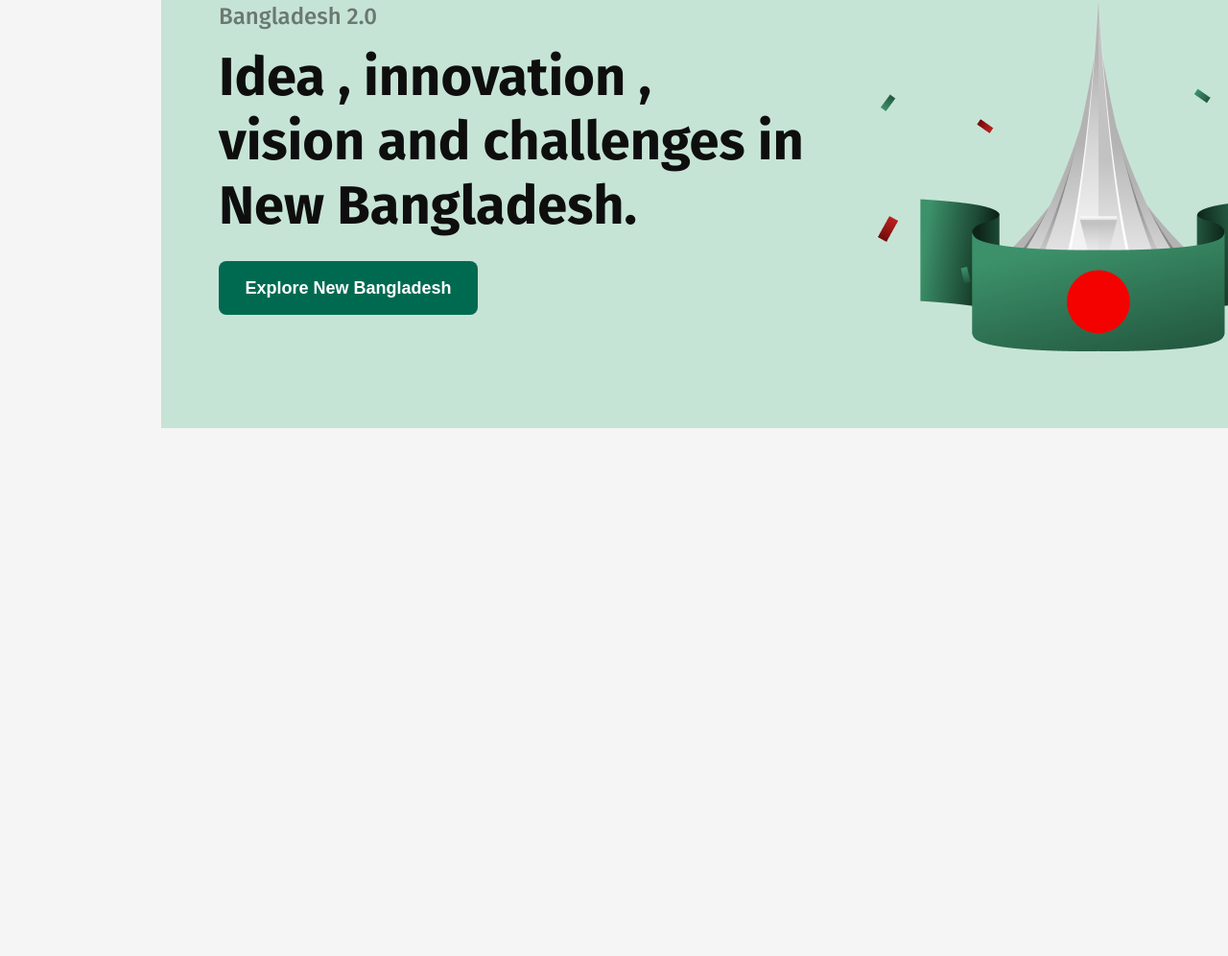
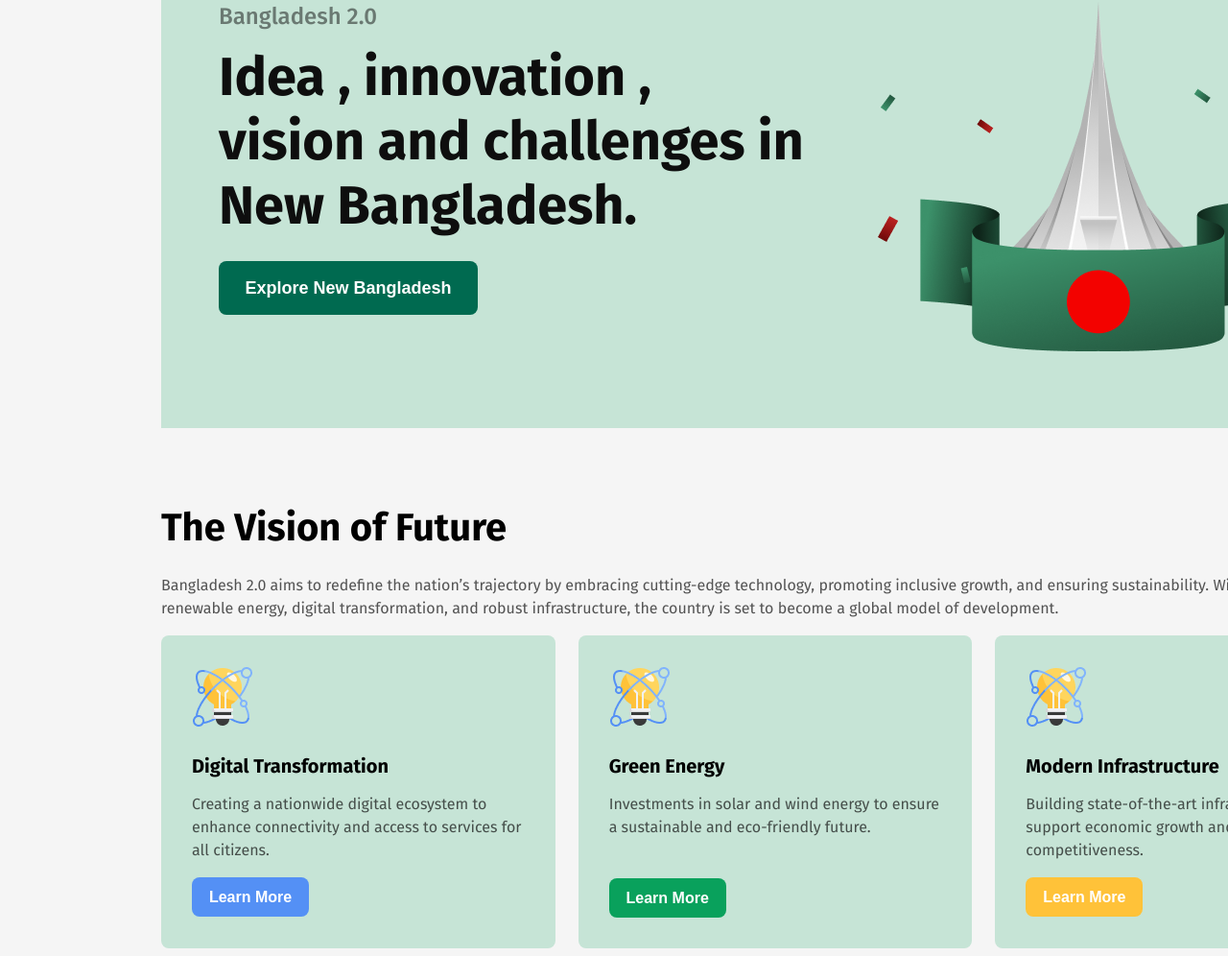
Before and after one commit to nazrul44088/B11A1-nazrul-assignment1, a plain HTML site: page index.html in a window 1280 px wide. Shown: the part 217-1213 px from the top of the page at 96% size. Before the commit the page ends 800 px from the top, so only its background shows below. Drawn offline with Linux system fonts and the light colour scheme.

Commit message:
added future bangladesh content

```diff
--- a/index.html
+++ b/index.html
@@ -32,7 +32,37 @@
         </section>
     </header>
     <main>
+        <section class="piller-bangladesh">
 
+        </section>
+        <section class="future-vision">
+            <h3 class="vision-title">The Vision of Future</h3>
+            <p class="all-description">Bangladesh 2.0 aims to redefine the nation’s trajectory by embracing cutting-edge technology, promoting inclusive growth, and ensuring sustainability. With initiatives in renewable energy, digital transformation, and robust infrastructure, the country is set to become a global model of development.</p>
+            <div class="vision-container">
+                <div class="future-content">
+                    <img src="assets/card-icon.png" alt="">
+                    <h4 class="vision-heading">Digital Transformation</h4>
+                    <p class="all-description">Creating a nationwide digital ecosystem to enhance connectivity and access to services for all citizens.</p>
+                    <button class="digital-btn">Learn More</button>
+
+
+                </div>
+                <div class="future-content">
+                    <img src="assets/card-icon.png" alt="">
+                    <h4 class="vision-heading">Green Energy</h4>
+                    <p class="all-description">Investments in solar and wind energy to ensure a sustainable and eco-friendly future.</p>
+                    <div class="btn-bottom2">
+                        <button class="green-btn">Learn More</button>
+                    </div>
+                    </div>
+                <div class="future-content">
+                    <img src="assets/card-icon.png" alt="">
+                    <h4 class="vision-heading">Modern Infrastructure</h4>
+                    <p class="all-description">Building state-of-the-art infrastructure to support economic growth and global competitiveness.</p>
+                    <button class="modern-btn">Learn More</button>
+                </div>
+            </div>
+        </section>
     </main>
     <footer>
 
--- a/styles/styles.css
+++ b/styles/styles.css
@@ -73,3 +73,61 @@ body{
     border-radius: 8px;
     border: none;
 }
+.piller-bangladesh{
+    margin:80px 160px 0 160px;
+}
+.future-vision{
+    margin:80px 160px 0 160px;
+}
+.vision-title{
+    font-size: 40px;
+    font-weight: 700;
+    margin-bottom: 24px;
+}
+.vision-container{
+    display: flex;
+    gap: 24px;
+
+}
+.vision-container h4{
+    font-size: 20px;
+    font-weight: 700;
+    margin-top: 24px;
+    margin-bottom: 0;
+}
+.future-content{
+    background-color: rgba(198, 228, 214, 1);
+    padding: 32px;
+    width:410.67px ;
+    border-radius: 8px;
+    position: relative;
+}
+.all-description{
+    font-size: 16px;
+    color: rgba(14, 14, 14, 0.7);
+    line-height: 24px;
+
+}
+
+.future-content button{
+    /* background-color: #09A15C; */
+    width: 122px;
+    height: 41px;
+    color: white;
+    border: none;
+    border-radius: 8px;
+    font-size: 16px;
+    font-weight: 600;
+}
+.green-btn{
+    background-color:#09A15C ;
+    margin-top: 25px;
+}
+.digital-btn{
+    background-color:#5490F5 ;
+
+}
+.modern-btn{
+    background-color:#FFC239 ;
+
+}
```
